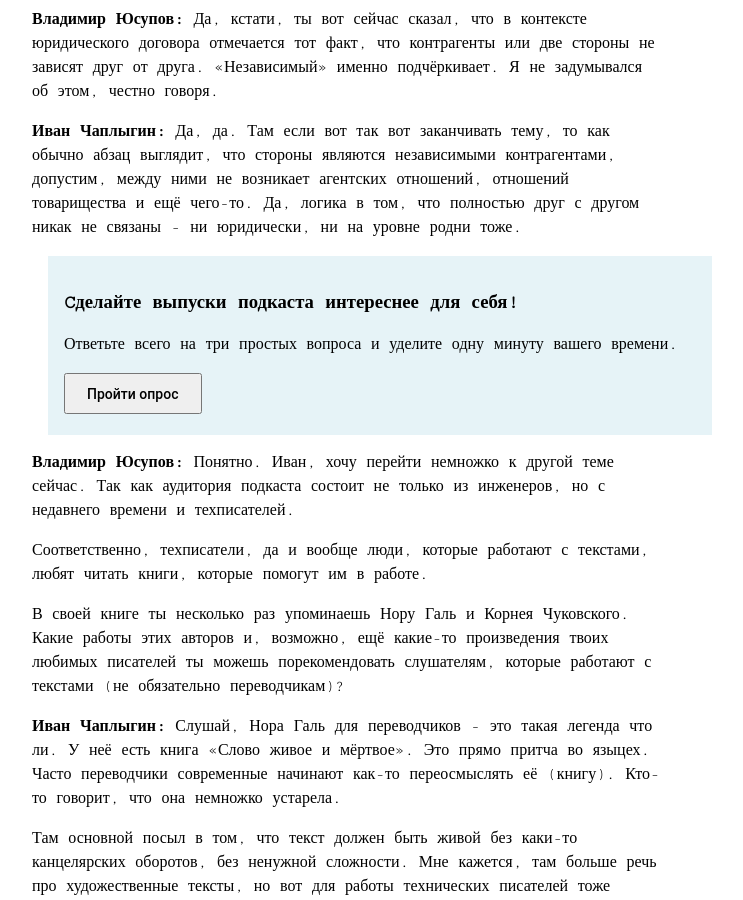
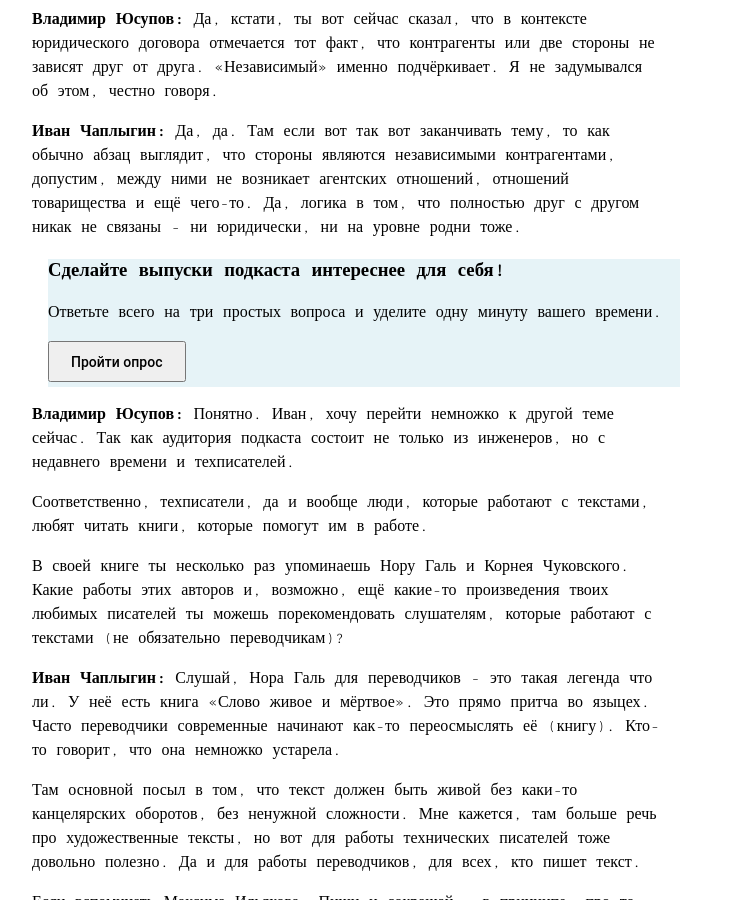
Before and after one commit to techwritex/techcommpod, a Jekyll site: the page built from _posts/2024-01-22-vypusk-15-beseda-s-ivanom-chaplyginym-2.md, in a window 1280 px wide and 900 px high, scrolled down 12953 px. Shown: the whole window, without its empty margins (292-1035 px from the left). Built offline with Jekyll 4.4.1, drawn with Linux system fonts in a browser that asks for light colours.

Commit message:
techcommpod-1.8.3-survey-custom-form-10

```diff
--- a/_includes/podcast_survey_banner.html
+++ b/_includes/podcast_survey_banner.html
@@ -1,5 +1,5 @@
-<div style="padding: 1em; background-color: #e6f3f7; margin: 1em; width: 100%;">
-    <h3>Cделайте выпуски подкаста интереснее для себя!</h3>
+<div style="background-color: #e6f3f7; margin: 1em; width: 100%;">
+    <h3>Сделайте выпуски подкаста интереснее для себя!</h3>
     <p>Ответьте всего на три простых вопроса и уделите одну минуту вашего времени.</p>
     <a href="https://forms.gle/muj1QHqAdtN52Qzj8"><button
             style="padding:0.75em 1.5em; margin:0 0.3em 0.3em 0; font-family:'Roboto', sans-serif; font-weight:500; font-size: 14px;">Пройти
```
